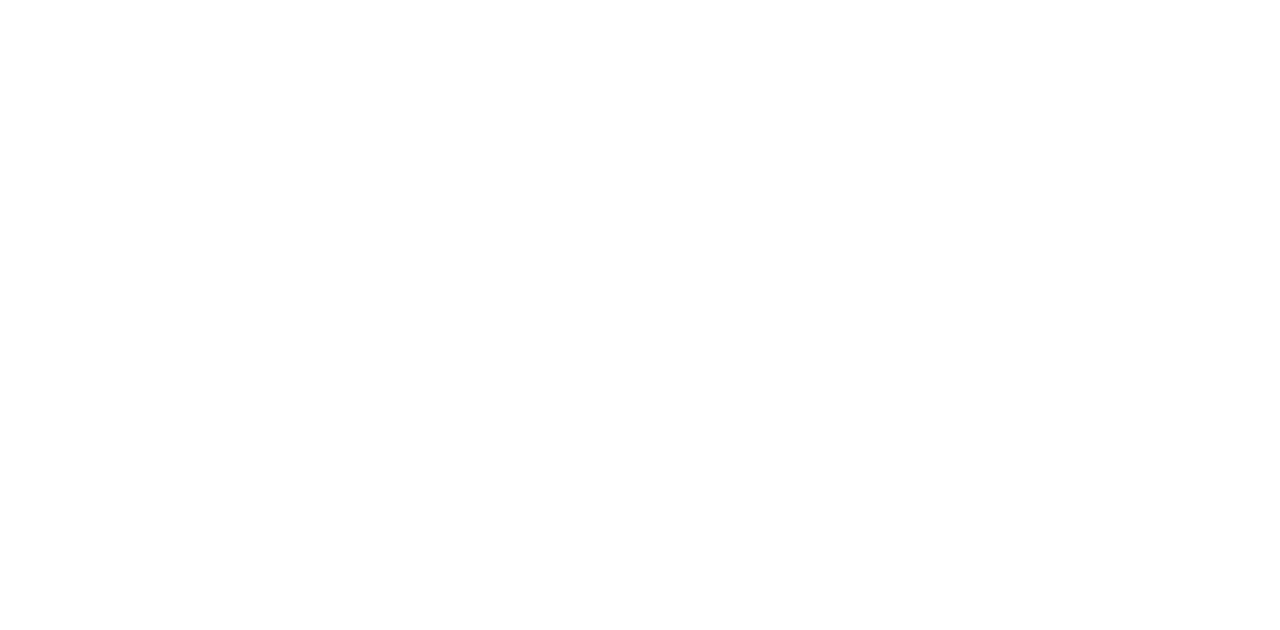
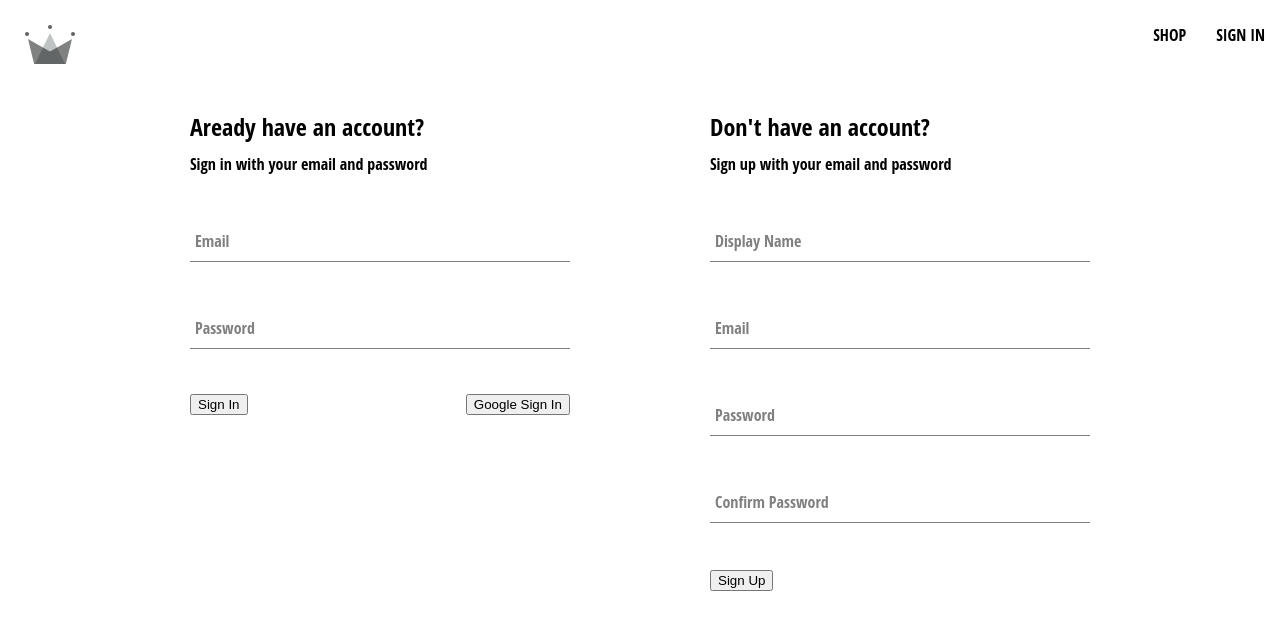
Before and after one commit to wasami-martins/nevo-clothing, a React (Vite) app: page /auth in a window 1280 px wide. Before the commit this address had no page. Shown: the top 630 px of the page. Built offline with nearby package versions, Linux system fonts and the light colour scheme.

Commit message:
created authentication page component alongside sign in form

```diff
--- a/src/App.jsx
+++ b/src/App.jsx
@@ -2,7 +2,7 @@ import React from "react";
 import { Routes, Route } from "react-router-dom";
 import Home from "./components/Routes/home/Home.component";
 import Navigation from "./components/Routes/navigation/Navigation";
-import SignIn from "./components/Routes/sign-in/sign-in";
+import Authentication from "./components/Routes/authentication/authentication";
 
 const Shop = () => {
   return <h1>I am shop page</h1>;
@@ -14,7 +14,7 @@ const App = () => {
       <Route path="/" element={<Navigation />}>
         <Route index element={<Home />} />
         <Route path="shop" element={<Shop />} />
-        <Route path="sign-in" element={<SignIn />} />
+        <Route path="auth" element={<Authentication />} />
       </Route>
     </Routes>
   );
--- /dev/null
+++ b/src/components/Routes/authentication/authentication.jsx
@@ -0,0 +1,22 @@
+import React, { useEffect } from "react";
+import { getRedirectResult } from "firebase/auth";
+
+import {
+  signInWithGooglePopup,
+  createUserDocumentFromAuth,
+} from "../../../utils/firebase/firebase.utils";
+import SignInForm from "../../sign-in-form/sign-in-form";
+import SignUpForm from "../../sign-up-form/sign-up-form";
+
+import "./authentication.styles.scss";
+
+const Authentication = () => {
+  return (
+    <div className="authentication-container">
+      <SignInForm />
+      <SignUpForm />
+    </div>
+  );
+};
+
+export default Authentication;
--- /dev/null
+++ b/src/components/Routes/authentication/authentication.styles.scss
@@ -0,0 +1,6 @@
+.authentication-container {
+  display: flex;
+  width: 900px;
+  justify-content: space-between;
+  margin: 30px auto;
+}
--- a/src/components/Routes/navigation/Navigation.jsx
+++ b/src/components/Routes/navigation/Navigation.jsx
@@ -18,7 +18,7 @@ const Navigation = () => {
           <Link className="nav-link" to="/shop">
             SHOP
           </Link>
-          <Link className="nav-link" to="/sign-in">
+          <Link className="nav-link" to="/auth">
             SIGN IN
           </Link>
         </div>
--- a/src/components/Routes/sign-in/sign-in.jsx
+++ /dev/null
@@ -1,23 +0,0 @@
-import React, { useEffect } from "react";
-import { getRedirectResult } from "firebase/auth";
-
-import {
-  signInWithGooglePopup,
-  createUserDocumentFromAuth,
-} from "../../../utils/firebase/firebase.utils";
-
-const SignIn = () => {
-  const logGoogleUser = async () => {
-    const { user } = await signInWithGooglePopup();
-    const userDocRef = createUserDocumentFromAuth(user);
-  };
-
-  return (
-    <div>
-      <h1>Sign In Page</h1>
-      <button onClick={logGoogleUser}>Sign in with Google Popup</button>
-    </div>
-  );
-};
-
-export default SignIn;
--- /dev/null
+++ b/src/components/form-input/form-input.jsx
@@ -0,0 +1,20 @@
+import "./form-input.styles.scss";
+
+const FormInput = ({ label, ...otherProps }) => {
+  return (
+    <div className="group">
+      <input className="form-input" {...otherProps} />
+      {label && (
+        <label
+          className={`${
+            otherProps.value.length ? "shrink" : ""
+          } form-input-label`}
+        >
+          {label}
+        </label>
+      )}
+    </div>
+  );
+};
+
+export default FormInput;
--- /dev/null
+++ b/src/components/form-input/form-input.styles.scss
@@ -0,0 +1,54 @@
+$sub-color: grey;
+$main-color: black;
+
+@mixin shrinkLabel {
+  top: -14px;
+  font-size: 12px;
+  color: $main-color;
+}
+
+.group {
+  position: relative;
+  margin: 45px 0;
+
+  .form-input {
+    background: none;
+    background-color: white;
+    color: $sub-color;
+    font-size: 18px;
+    padding: 10px 10px 10px 5px;
+    display: block;
+    width: 100%;
+    border: none;
+    border-radius: 0;
+    border-bottom: 1px solid $sub-color;
+    margin: 25px 0;
+
+    &:focus {
+      outline: none;
+    }
+
+    &:focus ~ .form-input-label {
+      @include shrinkLabel();
+    }
+  }
+
+  input[type="password"] {
+    letter-spacing: 0.3em;
+  }
+
+  .form-input-label {
+    color: $sub-color;
+    font-size: 16px;
+    font-weight: normal;
+    position: absolute;
+    pointer-events: none;
+    left: 5px;
+    top: 10px;
+    transition: 300ms ease all;
+
+    &.shrink {
+      @include shrinkLabel();
+    }
+  }
+}
--- /dev/null
+++ b/src/components/sign-in-form/sign-in-form.jsx
@@ -0,0 +1,93 @@
+// @ts-nocheck
+import React, { useState } from "react";
+import {
+  createUserDocumentFromAuth,
+  signInWithGooglePopup,
+  signInAuthUserWithEmailAndPassword,
+} from "../../utils/firebase/firebase.utils";
+
+import FormInput from "../form-input/form-input";
+import "./sign-in-form.styles.scss";
+
+const defaultFormField = {
+  email: "",
+  password: "",
+};
+
+const SignInForm = () => {
+  const [formFields, setFormFields] = useState(defaultFormField);
+  const { password, email } = formFields;
+
+  const resetFormFields = () => {
+    setFormFields(defaultFormFields);
+  };
+
+  const signInWithGoogle = async () => {
+    const { user } = await signInWithGooglePopup();
+    await createUserDocumentFromAuth(user);
+  };
+
+  const handleSubmit = async (event) => {
+    event.preventDefault();
+
+    try {
+      const response = await signInAuthUserWithEmailAndPassword(
+        email,
+        password
+      );
+      console.log(response);
+      resetFormFields();
+    } catch (error) {
+      switch (error.code) {
+        case "auth/wrong-password":
+          alert("incorrect password for email");
+          break;
+        case "auth/user-not-found":
+          alert("no user associated with this email");
+          break;
+        default:
+          console.log(error);
+      }
+    }
+  };
+  const handleChange = (event) => {
+    const { name, value } = event.target;
+
+    setFormFields({ ...formFields, [name]: value });
+  };
+
+  return (
+    <div className="sign-in-container">
+      <h2>Aready have an account?</h2>
+      <span>Sign in with your email and password</span>
+      <form onSubmit={handleSubmit}>
+        <FormInput
+          label="Email"
+          type="email"
+          required
+          onChange={handleChange}
+          name="email"
+          value={email}
+        />
+
+        <FormInput
+          label="Password"
+          type="password"
+          required
+          onChange={handleChange}
+          name="password"
+          value={password}
+        />
+
+        <div className="buttons-container">
+          <button type="submit">Sign In</button>
+          <button type="button" onClick={signInWithGoogle}>
+            Google Sign In
+          </button>
+        </div>
+      </form>
+    </div>
+  );
+};
+
+export default SignInForm;
--- /dev/null
+++ b/src/components/sign-in-form/sign-in-form.styles.scss
@@ -0,0 +1,14 @@
+.sign-in-container {
+  display: flex;
+  flex-direction: column;
+  width: 380px;
+
+  h2 {
+    margin: 10px 0;
+  }
+
+  .buttons-container {
+    display: flex;
+    justify-content: space-between;
+  }
+}
--- a/src/components/sign-up-form/sign-up-form.jsx
+++ b/src/components/sign-up-form/sign-up-form.jsx
@@ -1,7 +1,104 @@
-import React from "react";
+// @ts-nocheck
+import React, { useState } from "react";
+import {
+  createAuthUserWithEmailAndPassword,
+  createUserDocumentFromAuth,
+} from "../../utils/firebase/firebase.utils";
+
+import FormInput from "../form-input/form-input";
+import "./sign-up-form.styles.scss";
+
+const defaultFormField = {
+  displayName: "",
+  email: "",
+  password: "",
+  confirmPassword: "",
+};
 
 const SignUpForm = () => {
-  return <div></div>;
+  const [formFields, setFormFields] = useState(defaultFormField);
+  const { displayName, password, email, confirmPassword } = formFields;
+
+  const resetFormFields = () => {
+    setFormFields(defaultFormFields);
+  };
+
+  const handleSubmit = async (event) => {
+    event.preventDefault();
+
+    if (password !== confirmPassword) {
+      alert("passwords do not match");
+      return;
+    }
+
+    try {
+      const { user } = await createAuthUserWithEmailAndPassword(
+        email,
+        password
+      );
+
+      await createUserDocumentFromAuth(user, { displayName });
+      resetFormFields();
+      setCurrentUser(user);
+    } catch (error) {
+      if (error.code === "auth/email-already-in-use") {
+        alert("Cannot create user, email already in use");
+      } else {
+        console.log("user creation encountered an error", error);
+      }
+    }
+  };
+
+  const handleChange = (event) => {
+    const { name, value } = event.target;
+
+    setFormFields({ ...formFields, [name]: value });
+  };
+
+  return (
+    <div className="sign-up-container">
+      <h2>Don't have an account?</h2>
+      <span>Sign up with your email and password</span>
+      <form onSubmit={handleSubmit}>
+        <FormInput
+          label="Display Name"
+          type="text"
+          required
+          onChange={handleChange}
+          name="displayName"
+          value={displayName}
+        />
+
+        <FormInput
+          label="Email"
+          type="email"
+          required
+          onChange={handleChange}
+          name="email"
+          value={email}
+        />
+
+        <FormInput
+          label="Password"
+          type="password"
+          required
+          onChange={handleChange}
+          name="password"
+          value={password}
+        />
+
+        <FormInput
+          label="Confirm Password"
+          type="password"
+          required
+          onChange={handleChange}
+          name="confirmPassword"
+          value={confirmPassword}
+        />
+        <button type="submit">Sign Up</button>
+      </form>
+    </div>
+  );
 };
 
 export default SignUpForm;
--- /dev/null
+++ b/src/components/sign-up-form/sign-up-form.styles.scss
@@ -0,0 +1,9 @@
+.sign-up-container {
+  display: flex;
+  flex-direction: column;
+  width: 380px;
+
+  h2 {
+    margin: 10px 0;
+  }
+}
```
